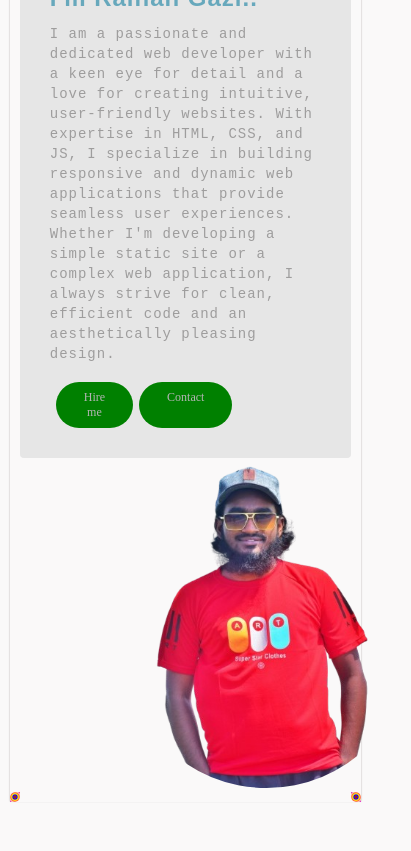
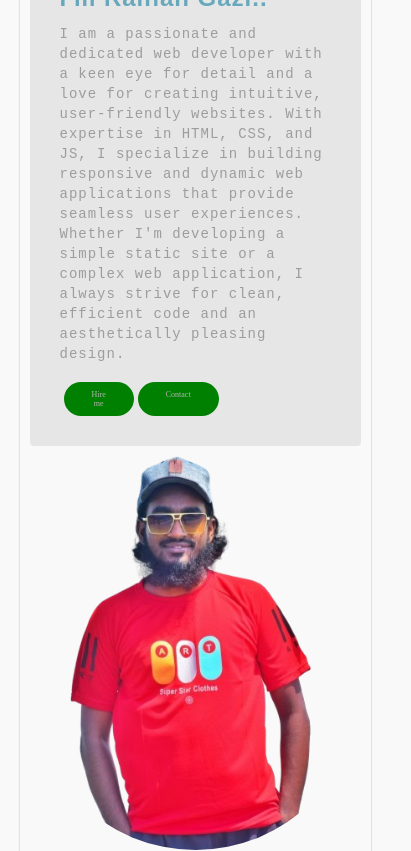
Before and after one commit to gaziraihan1/raihan-gazi, a plain HTML site: page index.html in a window 390 px wide. Shown: the part 240-1091 px from the top of the page, 411 px wide, since content can reach past the window. Drawn offline with Linux system fonts and the light colour scheme.

Commit message:
responsive

```diff
--- a/style.css
+++ b/style.css
@@ -638,9 +638,9 @@ footer div:last-child p{
     }
     body{
         width: 95vw;
+        margin: 0 auto;
     }
     header{
-        width: 95vw;
         height: auto;
         overflow: visible;
         position: relative;
@@ -692,9 +692,10 @@ footer div:last-child p{
         position: absolute;
         height: auto;
         top: 60px;
+        left: 0;
         background:var(--background-main);
         z-index: 1;
-        width: 100vw;
+        width: 100%;
         height: 200px;
     }
 
@@ -726,16 +727,20 @@ footer div:last-child p{
         height: 14px;
         transition: opacity 0.3s;
     }
-
+    main{
+        margin: 0 auto;
+    }
     .main{
         display: flex;
         flex-direction: column;
         width: 90vw;
+        margin: 0 auto;
     }
     .main-div{
         display: flex;
         flex-direction: column;
         width: 90vw;
+        margin: 0 auto;
         justify-content: space-around;
         flex-wrap: wrap;
         background: none;
@@ -744,11 +749,12 @@ footer div:last-child p{
         margin-right: auto; */
     }
     .div-under-div-1 a{
-        font-size: 12px;
+        font-size: 8px;
+        text-align: center;
+        text-align: center;
         padding: 8px 28px;
-        text-align: center;
         color:var(--button-tag-color);
-        margin-left: 6px;
+        margin-left: 4px;
     }
 
     .main-div-1{
@@ -771,11 +777,11 @@ footer div:last-child p{
         margin: 0 auto;
     }
     .main-div-2 img{
-        height: 330px;
-        width: 290px;
+        width: 100%;
+        height: auto;
         border-radius: 0px 0px 200px 200px;
-        margin: 0px;
-       transform: translateX(35%);
+        margin: 0 auto;
+        align-self: center;
     }
     .main-div, .about-us, .skill, .projects{
         width: 90vw;
@@ -857,11 +863,22 @@ footer div:last-child p{
         opacity: 1;
     }
     footer{
+        width: 95vw;
         flex-direction: column;
         text-align: center;
         justify-content: space-between;
     }
+    .footer-copyright a{
+        font-size: 16px;
+    }
     footer div{
         margin-top: 2em;
     }
+    .footer-links a, footer div:last-child a{
+        font-size: 13px;
+    }
+    footer div:last-child p{
+        font-size: 15px;
+    }
+
 }
```
